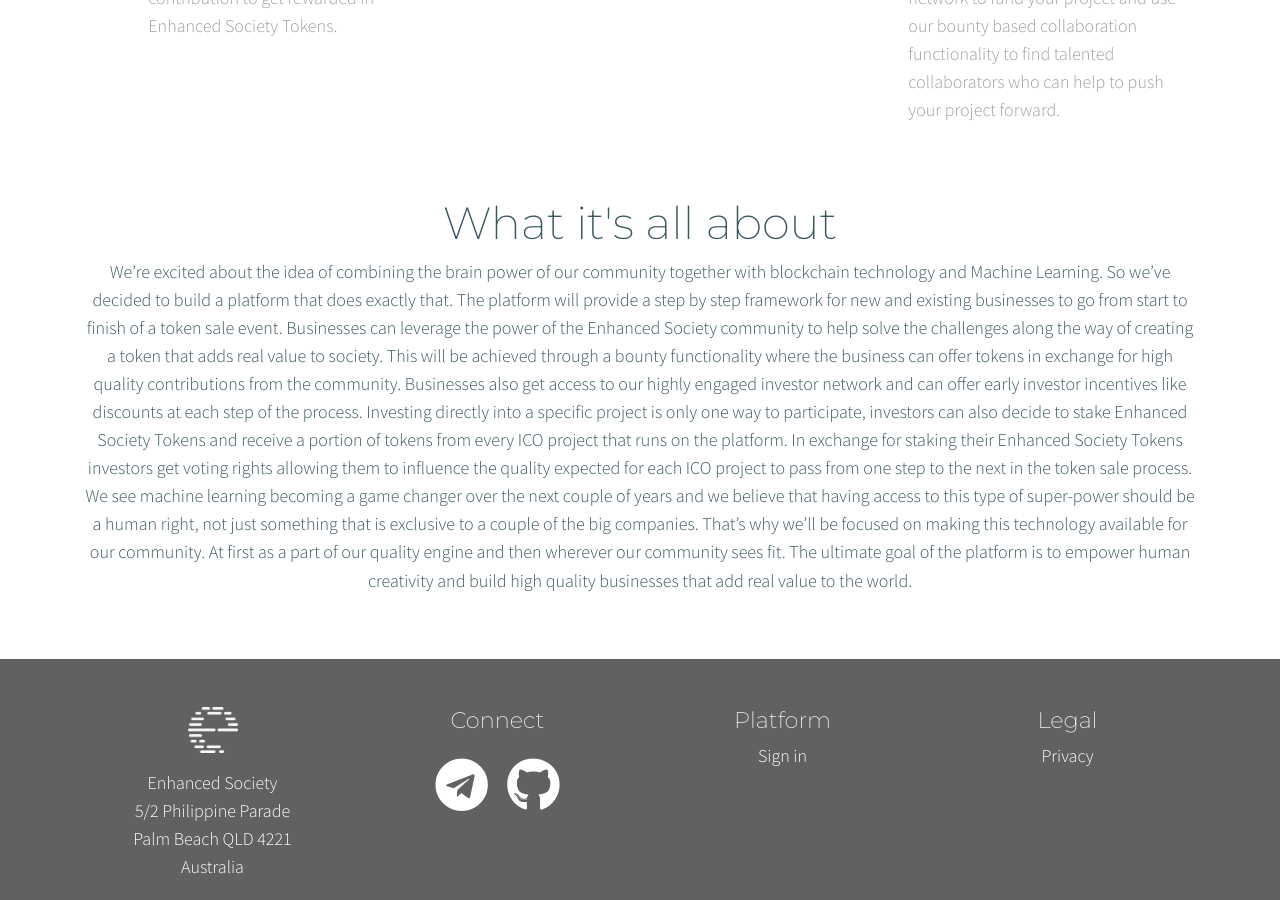
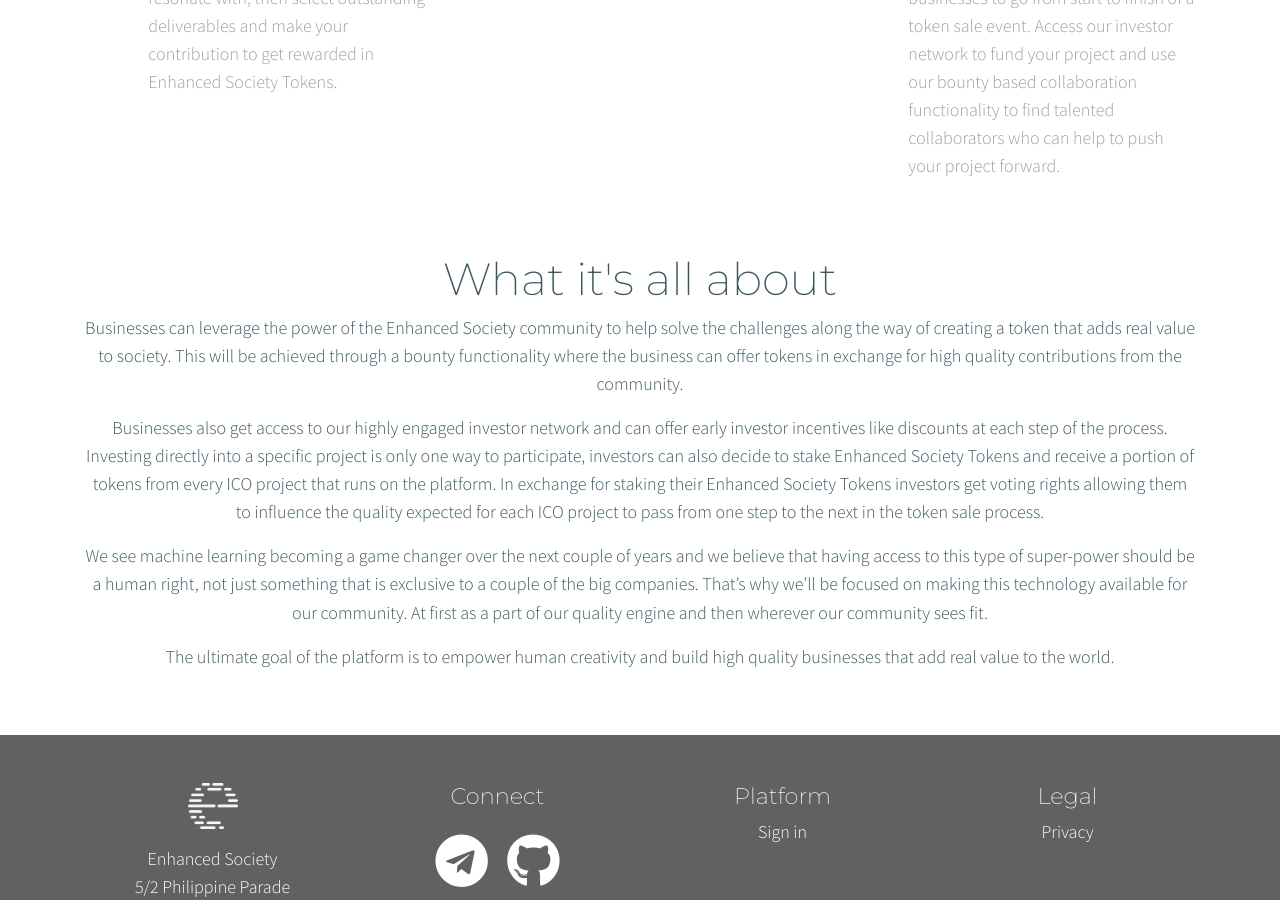
Before and after one commit to enhancedsociety/old-website, a Jekyll site: the page built from platform.html, in a window 1280 px wide and 900 px high, scrolled down 876 px. Built offline with Jekyll 4.4.1, drawn with Linux system fonts in a browser that asks for light colours; nearby versions of some CDN libraries; a script that is not in the unit is left out; some of the changed text lies outside the part shown.

Commit message:
Content Edits

```diff
--- a/platform.html
+++ b/platform.html
@@ -6,9 +6,8 @@
 	<div class="row my-5">
 		<div class="col text-center">
 			<h1 class="h1-responsive">Platform</h1>
-			<p>
-				Lorem ipsum dolor sit amet...
-			</p>
+			<p>We’re excited about the idea of combining the brain power of our community together with blockchain technology and Machine Learning. So we’ve decided to build a platform that does exactly that.
+The platform will provide a step by step framework for new and existing businesses to go from start to finish of a token sale event.</p>
 		</div>
 	</div>
 
@@ -62,12 +61,10 @@
 	<div class="row my-5">
 		<div class="col text-center">
 			<h1 class="h1-responsive">What it's all about</h1>
-			<p>We’re excited about the idea of combining the brain power of our community together with blockchain technology and Machine Learning. So we’ve decided to build a platform that does exactly that.
-The platform will provide a step by step framework for new and existing businesses to go from start to finish of a token sale event.
-Businesses can leverage the power of the Enhanced Society community to help solve the challenges along the way of creating a token that adds real value to society. This will be achieved through a bounty functionality where the business can offer tokens in exchange for high quality contributions from the community.
-Businesses also get access to our highly engaged investor network and can offer early investor incentives like discounts at each step of the process. Investing directly into a specific project is only one way to participate, investors can also decide to stake Enhanced Society Tokens and receive a portion of tokens from every ICO project that runs on the platform. In exchange for staking their Enhanced Society Tokens investors get voting rights allowing them to influence the quality expected for each ICO project to pass from one step to the next in the token sale process.
-We see machine learning becoming a game changer over the next couple of years and we believe that having access to this type of super-power should be a human right, not just something that is exclusive to a couple of the big companies. That’s why we’ll be focused on making this technology available for our community. At first as a part of our quality engine and then wherever our community sees fit.
-The ultimate goal of the platform is to empower human creativity and build high quality businesses that add real value to the world. </p>
+			<p>Businesses can leverage the power of the Enhanced Society community to help solve the challenges along the way of creating a token that adds real value to society. This will be achieved through a bounty functionality where the business can offer tokens in exchange for high quality contributions from the community.</p>
+			<p>Businesses also get access to our highly engaged investor network and can offer early investor incentives like discounts at each step of the process. Investing directly into a specific project is only one way to participate, investors can also decide to stake Enhanced Society Tokens and receive a portion of tokens from every ICO project that runs on the platform. In exchange for staking their Enhanced Society Tokens investors get voting rights allowing them to influence the quality expected for each ICO project to pass from one step to the next in the token sale process.</p>
+			<p>We see machine learning becoming a game changer over the next couple of years and we believe that having access to this type of super-power should be a human right, not just something that is exclusive to a couple of the big companies. That’s why we’ll be focused on making this technology available for our community. At first as a part of our quality engine and then wherever our community sees fit.</p>
+			<p>The ultimate goal of the platform is to empower human creativity and build high quality businesses that add real value to the world. </p>
 		</div>
 	</div>
 
```
